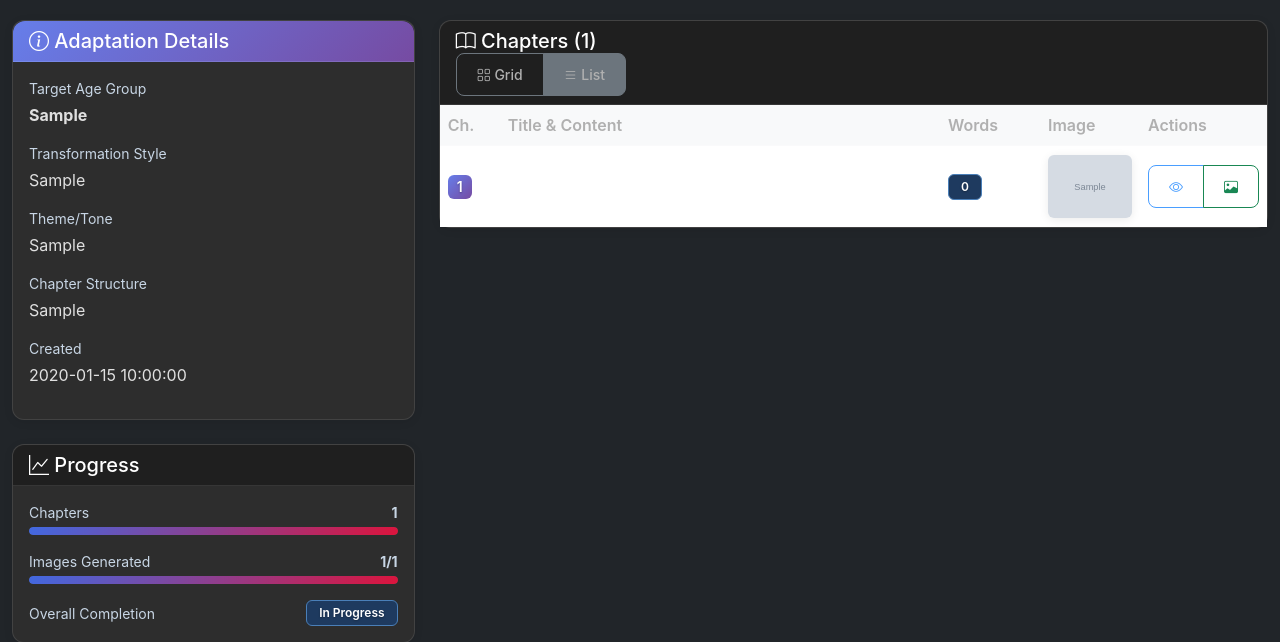
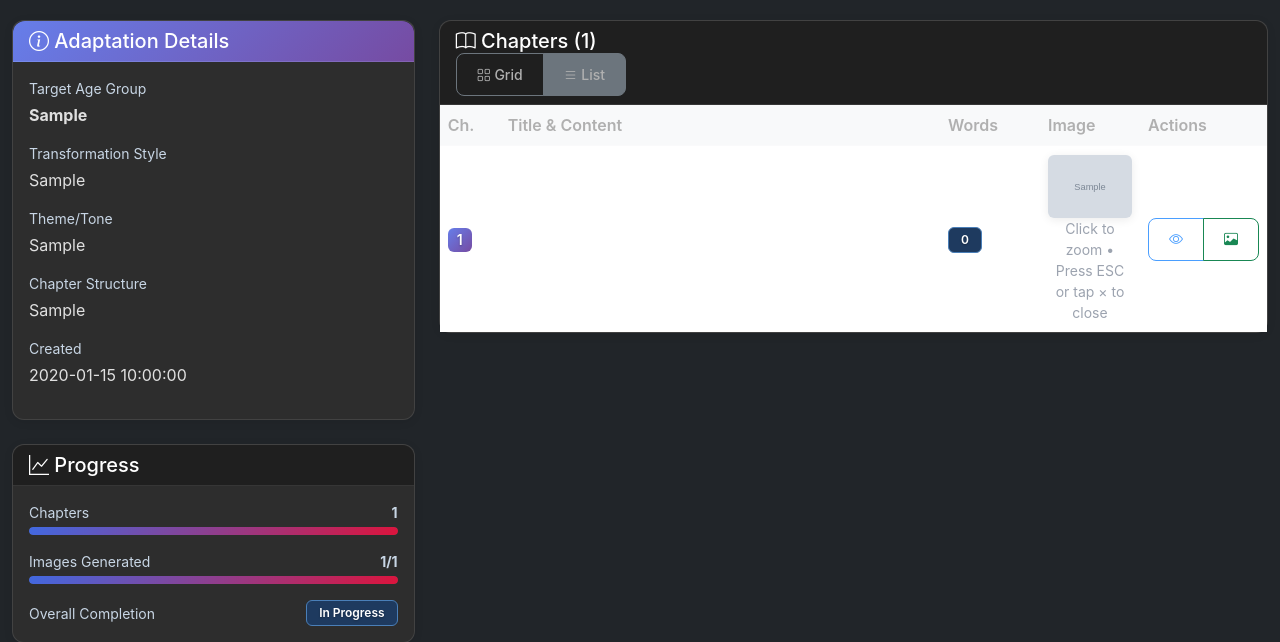
Before and after one commit to Digitalgods2/KidsFastapi, a FastAPI app: page /adaptations/1 in a window 1280 px wide. Shown: the part 183-825 px from the top of the page. Run offline with FastAPI, Linux system fonts and the light colour scheme; tables that the repository leaves empty hold one stand-in row (values such as "Sample post"); grey boxes marked "Sample" are stand-in pictures; parts of the project's set-up code (start-up, migrations or seed data) failed here and were passed over; some libraries are stand-ins or nearby versions.

Commit message:
feat(ui): add inline zoom/ESC hint under chapter thumbnails in unified_review and view_adaptation

```diff
--- a/templates/pages/unified_review.html
+++ b/templates/pages/unified_review.html
@@ -219,6 +219,7 @@
                                                      alt="Chapter {{ chapter.chapter_number }}">
                                             </a>
                                         </div>
+                                        <p class="text-muted small text-center mb-2">Click to zoom • Press ESC or tap × to close</p>
                                         <div>
                                             <button class="btn btn-sm btn-outline-danger"
                                                     onclick="deleteImage({{ chapter.chapter_id }})">
@@ -385,6 +386,7 @@ async function generateImage(chapterId) {
                         <img src=\"${data.image_url}\" class=\"img-fluid rounded shadow-sm mb-2\" style=\"max-height: 200px; cursor: zoom-in;\">
                     </a>
                 </div>
+                <p class=\"text-muted small text-center mb-2\">Click to zoom • Press ESC or tap × to close</p>
                 <div>
                     <button class=\"btn btn-sm btn-outline-danger\" onclick=\"deleteImage(${chapterId})\">
                         <i class=\"bi bi-trash\"></i> Delete
--- a/templates/pages/view_adaptation.html
+++ b/templates/pages/view_adaptation.html
@@ -233,6 +233,7 @@
                                                     <img src="{{ chapter.image_url }}" class="img-fluid rounded shadow-sm" alt="Chapter {{ chapter.chapter_number }}" style="max-height: 80px; cursor: zoom-in;">
                                                 </a>
                                             </div>
+                                            <p class="text-muted small text-center mb-0">Click to zoom • Press ESC or tap × to close</p>
                                         {% else %}
                                             <span class="badge bg-secondary">
                                                 <i class="bi bi-circle"></i> None
@@ -273,6 +274,7 @@
                                             <img src="{{ chapter.image_url }}" class="card-img-top" alt="Chapter {{ chapter.chapter_number }}" style="height: 200px; object-fit: cover; cursor: zoom-in;">
                                         </a>
                                     </div>
+                                    <p class="text-muted small text-center mb-2">Click to zoom • Press ESC or tap × to close</p>
                                     {% else %}
                                     <div class="bg-light d-flex align-items-center justify-content-center" style="height: 200px;">
                                         <i class="bi bi-image text-muted" style="font-size: 3rem;"></i>
```
